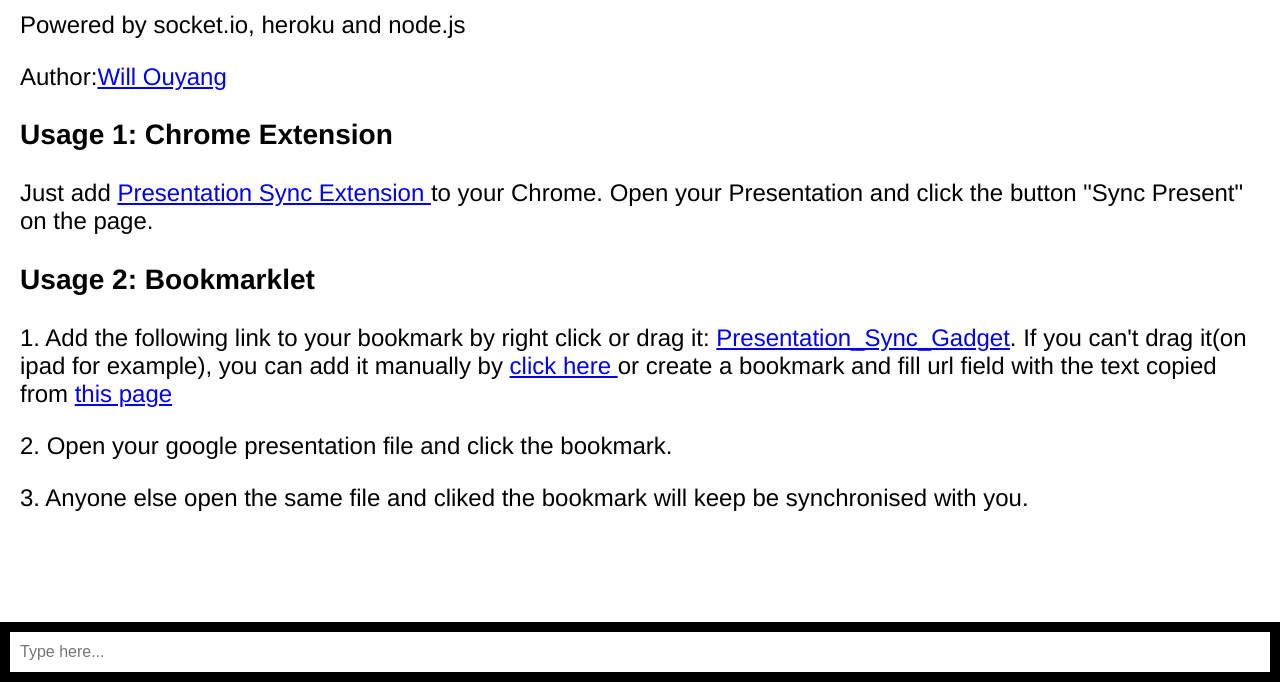
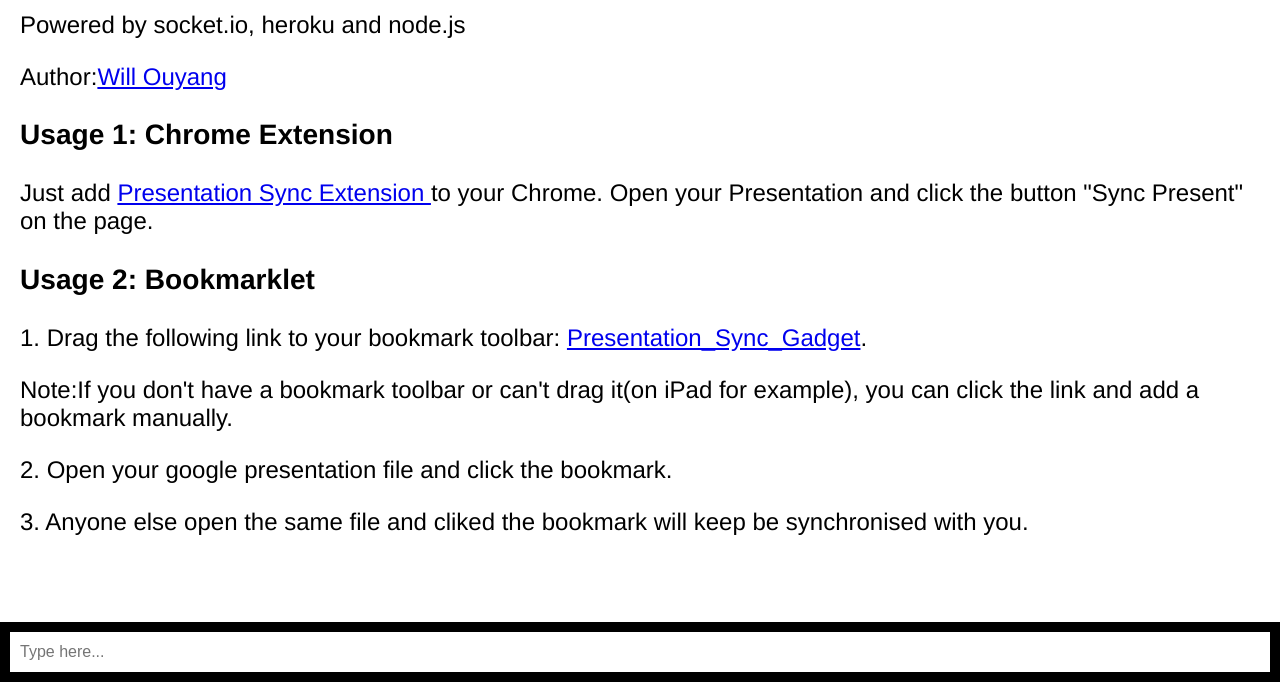
Before and after one commit to oeway/presentation-sync, a browser extension: page public/index.html in a window 1280 px wide. Shown: the part 118-800 px from the top of the page. Drawn offline with nearby package versions, Linux system fonts and the light colour scheme; no server answers.

Commit message:
fix instructions

```diff
--- a/public/index.html
+++ b/public/index.html
@@ -19,7 +19,9 @@
 <a href="https://chrome.google.com/webstore/detail/presentation-sync/eipedjifhojoogdilhodlpkajogkkdeg" target="_blank">Presentation Sync Extension </a> to your Chrome. Open your Presentation and click the button "Sync Present" on the page.
 		</p>
 	       <h3 class="title">Usage 2: Bookmarklet</h3>
- 	 <p>1. Add the following link to your bookmark by right click or drag it: <a class="usernameInput" onclick="bookmarkletPrompt()" href="javascript:(function(){var socket_script = document.createElement('script');socket_script.src = 'https://presentation-sync.herokuapp.com/socket.io/socket.io.js';(document.head||document.documentElement).insertBefore(socket_script);})();">Presentation_Sync_Gadget</a>. If you can't drag it(on ipad for example), you can add it manually by <a href="#" onclick="bookmarkletPrompt()">click here </a> or create a bookmark and fill url field with the text copied from <a href='bookmarklet.txt' target="_blank">this page</a> </p>
+ 	 <p>1. Drag the following link to your bookmark toolbar: <a class="usernameInput" onclick="bookmarkletPrompt()" href="javascript:(function(){var socket_script = document.createElement('script');socket_script.src = 'https://presentation-sync.herokuapp.com/socket.io/socket.io.js';(document.head||document.documentElement).insertBefore(socket_script);})();">Presentation_Sync_Gadget</a>. </p>
+
+          <p>  Note:If you don't have a bookmark toolbar or can't drag it(on iPad for example), you can click the link and add a bookmark manually.</p>
 
               <p>2. Open your google presentation file and click the bookmark.</p>
               <p>3. Anyone else open the same file and cliked the bookmark will keep be synchronised with you.</p>
```
